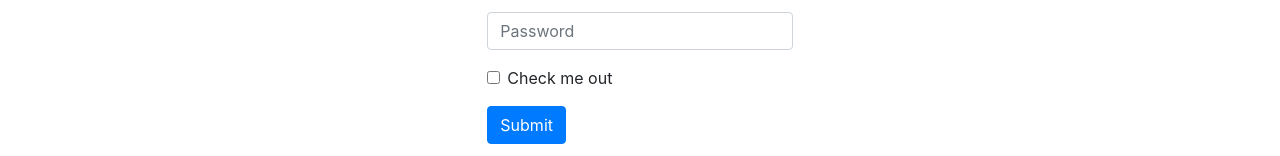
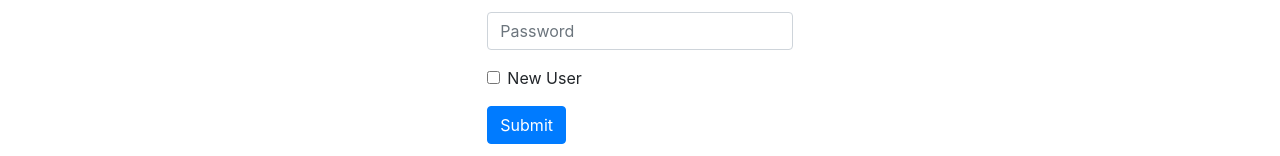
Before and after one commit to RyanMosely/Gear-Database-Application, a React (Create React App) app in the folder client/: page / in a window 1280 px wide. Shown: the part 235-391 px from the top of the page. Built offline with nearby package versions, Linux system fonts and the light colour scheme.

Commit message:
edited check box

```diff
--- a/client/src/Pages/SignInSignUp/index.js
+++ b/client/src/Pages/SignInSignUp/index.js
@@ -25,7 +25,7 @@ function signInSignUp() {
     <Form.Control type="password" placeholder="Password" />
   </Form.Group>
   <Form.Group controlId="formBasicCheckbox">
-    <Form.Check type="checkbox" label="Check me out" />
+    <Form.Check type="checkbox" label="New User" />
   </Form.Group>
   <Button variant="primary" type="submit">
     Submit
```
